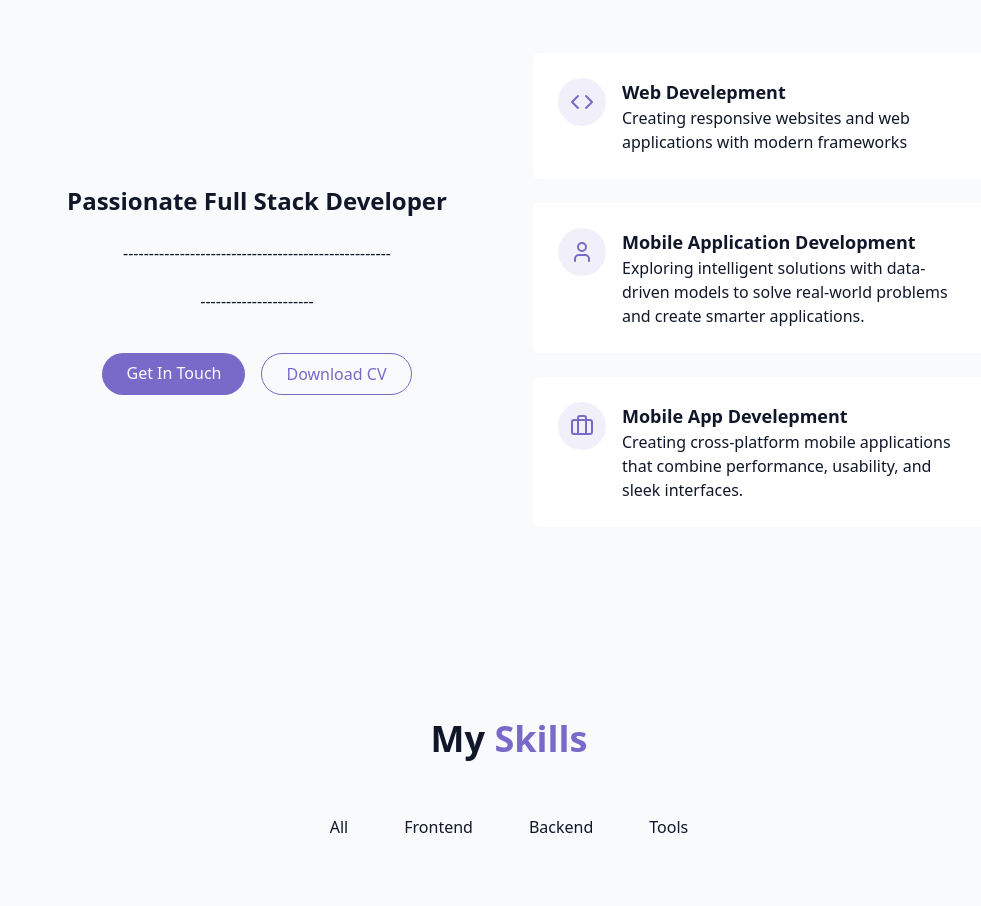
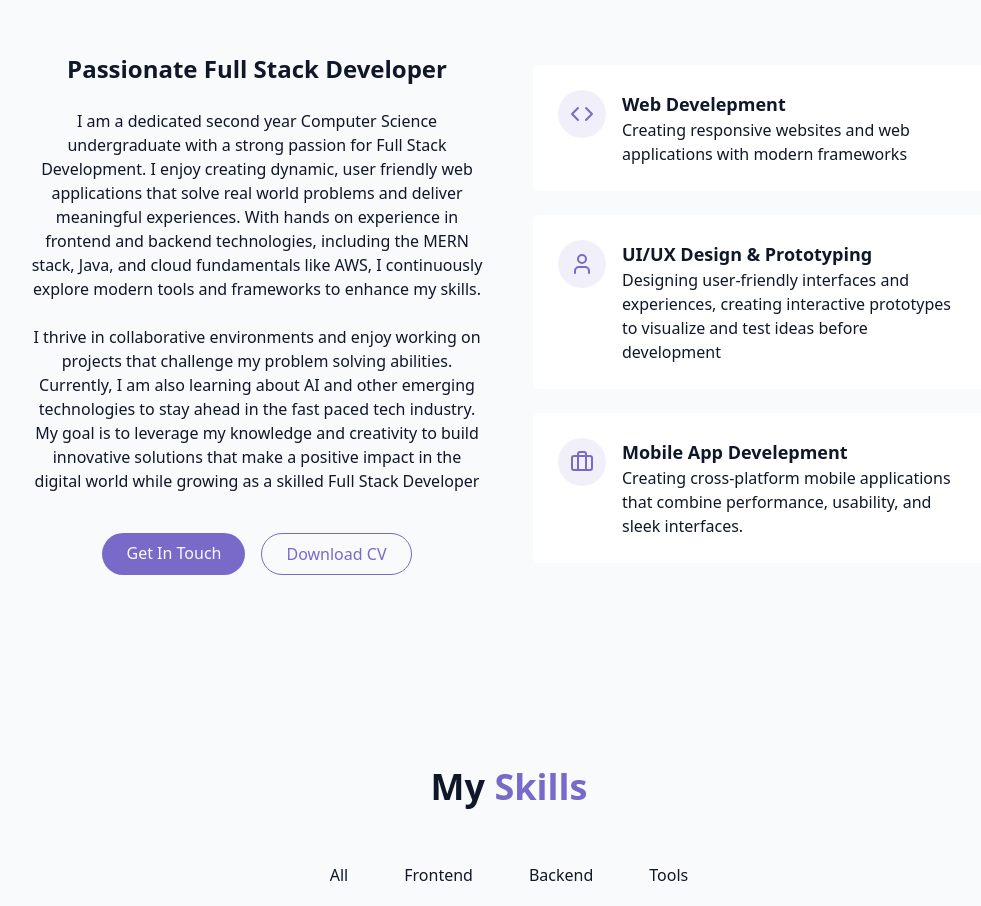
Before and after one commit to Pehan-janu/react-tailwind-portfolio, a React (Vite) app in the folder pehan-portfolio/: page / in a window 1280 px wide. Shown: the part 931-1837 px from the top of the page, without its empty margins (131-1112 px from the left). Built offline with nearby package versions, Linux system fonts and the light colour scheme.

Commit message:
Modify the AboutSection

```diff
--- a/pehan-portfolio/src/components/AboutSection.jsx
+++ b/pehan-portfolio/src/components/AboutSection.jsx
@@ -14,19 +14,21 @@ export const AboutSection = () => {
             <h3 className="text-2xl font-semibold"> Passionate Full Stack Developer</h3>
 
             <p className="text-muted-foreground">
-----------------------------------------------------
+              I am a dedicated second year Computer Science undergraduate with a strong passion for Full Stack Development. I enjoy creating dynamic, user friendly web applications that solve real world problems and deliver meaningful experiences. With hands on experience in frontend and backend technologies, including the MERN stack, Java, and cloud fundamentals like AWS, I continuously explore modern tools and frameworks to enhance my skills.
+
             </p>
 
             <p className="text-muted-foreground">
-              ----------------------
+                I thrive in collaborative environments and enjoy working on projects that challenge my problem solving abilities. Currently, I am also learning about AI and other emerging technologies to stay ahead in the fast paced tech industry. My goal is to leverage my knowledge and creativity to build innovative solutions that make a positive impact in the digital world while growing as a skilled Full Stack Developer
             </p>
+
             <div className=" flex flex-col sm:flex-row gap-4 pt-4 justify-center">
               <a href="#contact" className="cosmic-button">
                 {" "}
                 Get In Touch
                  </a>
 
-                 <a href="" className="px-6 py-2 rounded-full border border-primary text-primary  hover:bg-primary/10 transition-color duration-300">
+                 <a href="/Pehan_Gunawardana_Resume.pdf" className="px-6 py-2 rounded-full border border-primary text-primary  hover:bg-primary/10 transition-color duration-300">
                  Download CV
                  </a>
 
@@ -55,9 +57,9 @@ export const AboutSection = () => {
                     <User  className="h-6 w-6 text-primary"/>
                   </div>
                    <div className="text-left">
-                    <h4 className="font-semibold text-lg">Mobile Application Development</h4>
+                    <h4 className="font-semibold text-lg">UI/UX Design & Prototyping</h4>
                     <p className="text-muted-foreground ">
-                   Exploring intelligent solutions with data-driven models to solve real-world problems and create smarter applications.
+                        Designing user-friendly interfaces and experiences, creating interactive prototypes to visualize and test ideas before development
                     </p>
                   </div>
                 </div>
```
Also changed, not shown: 1 other file (tests, documents, lock files or other folders).
